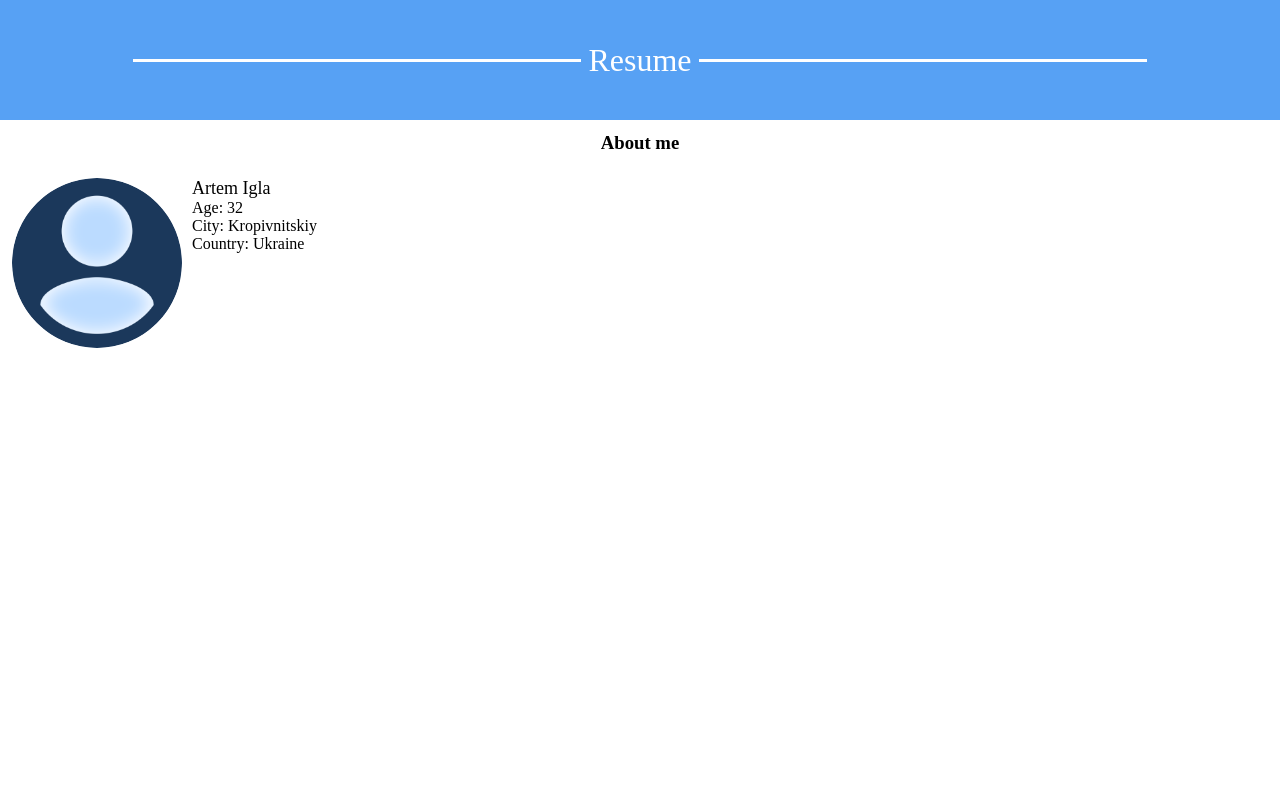
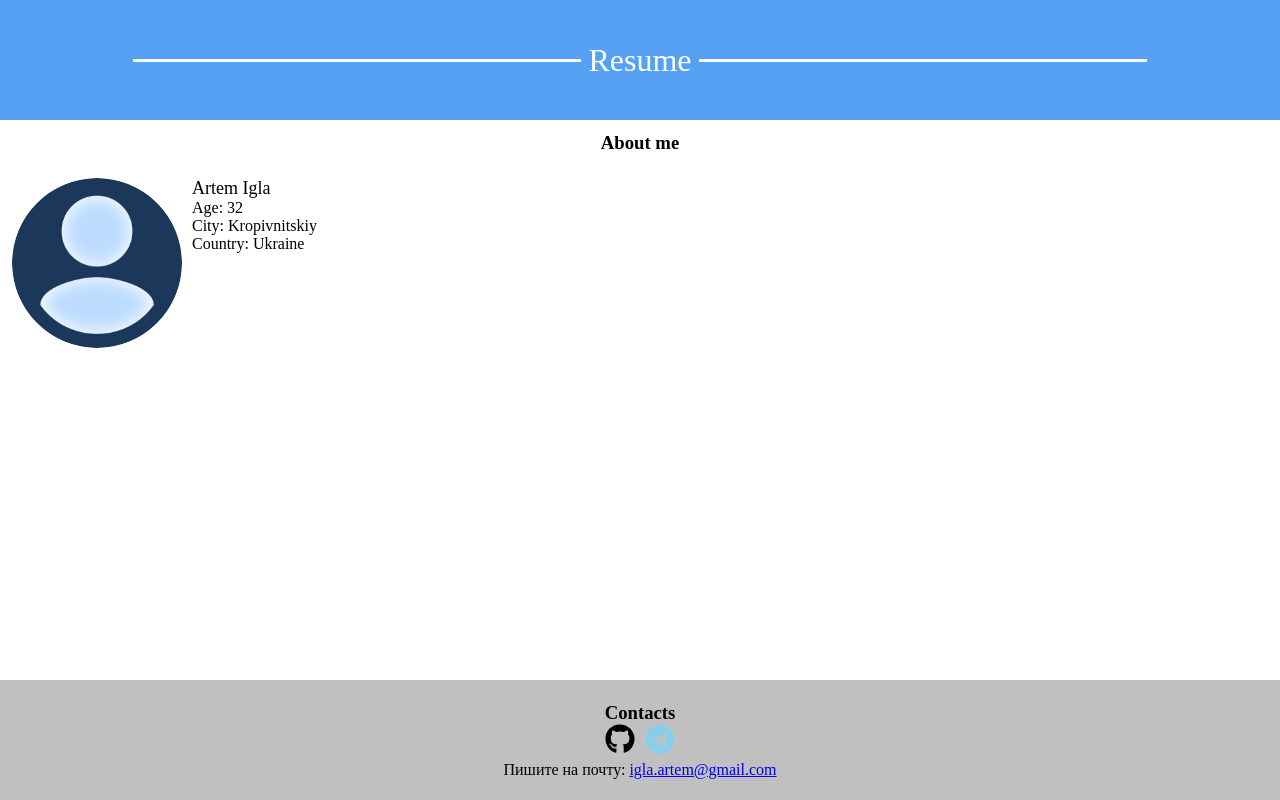
Before and after one commit to artemigla/Resume, a React (Create React App) app: page / in a window 1280 px wide. Built offline with nearby package versions, Linux system fonts and the light colour scheme; the HTML template or start-up script is replaced by a standard one.

Commit message:
Created a Footer component.

```diff
--- a/package.json
+++ b/package.json
@@ -9,7 +9,8 @@
     "react-scripts": "0.9.5"
   },
   "devDependencies": {
-    "gh-pages": "^3.2.3"
+    "gh-pages": "^3.2.3",
+    "react-icons": "^4.3.1"
   },
   "scripts": {
     "start": "react-scripts start",
--- a/src/App.js
+++ b/src/App.js
@@ -1,11 +1,13 @@
 import React from 'react';
 import { Header } from './components/Header/Header';
 import { AboutMe } from './components/AboutMe/AboutMe';
+import { Footer } from './components/Footer/Footer';
 const App = () => {
   return (
     <div>
       <Header title={'Resume'} />
       <AboutMe about={'About me'} />
+      <Footer />
     </div>
   );
 }
--- /dev/null
+++ b/src/components/Footer/Footer.jsx
@@ -0,0 +1,36 @@
+import React from 'react';
+import './style.css';
+import { FaGithub, FaTelegram } from 'react-icons/fa';
+
+export const Footer = () => {
+    return (
+        <footer className='footer'>
+            <h3>Contacts</h3>
+            <nav className='navigation'>
+                <a
+                    className='github'
+                    href="https://github.com/artemigla/"
+                    target="_blank"
+                    rel="noreferrer"
+                >
+                    <FaGithub />
+                </a>
+                <a
+                    className='telegram'
+                    href="https://telegram.im/@simple_t_user"
+                    target="_blank"
+                    rel='noreferrer'>
+                    <FaTelegram />
+                </a>
+
+            </nav>
+            <p>Пишите на почту: <a
+                href='mailto:igla.artem@gmail.com'
+                target='_blank'
+                rel='noreferrer'>
+                igla.artem@gmail.com
+            </a>
+            </p>
+        </footer>
+    );
+}
--- /dev/null
+++ b/src/components/Footer/style.css
@@ -0,0 +1,26 @@
+.footer {
+    width: 100%;
+    height: 15vh;
+    display: flex;
+    justify-content: center;
+    align-items: center;
+    flex-direction: column;
+    background-color: silver;
+}
+
+.navigation {
+    width: 50%;
+    display: flex;
+    justify-content: center;
+    align-items: center;
+    font-size: 30px;
+    gap: 10px;
+}
+
+.github {
+    color: black;
+}
+
+.telegram {
+    color: skyblue;
+}
```
Also changed, not shown: 1 other file (tests, documents, lock files or other folders).
